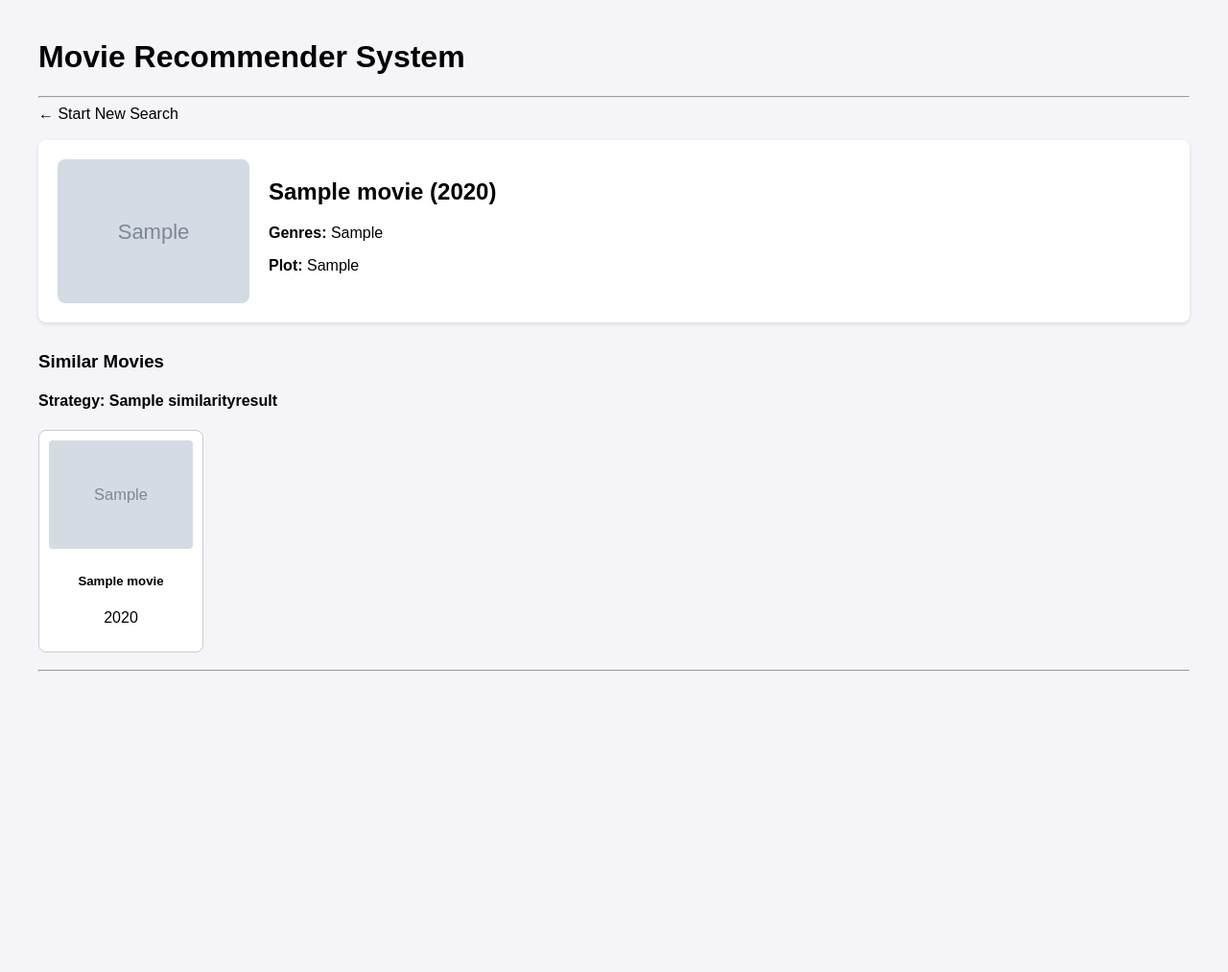
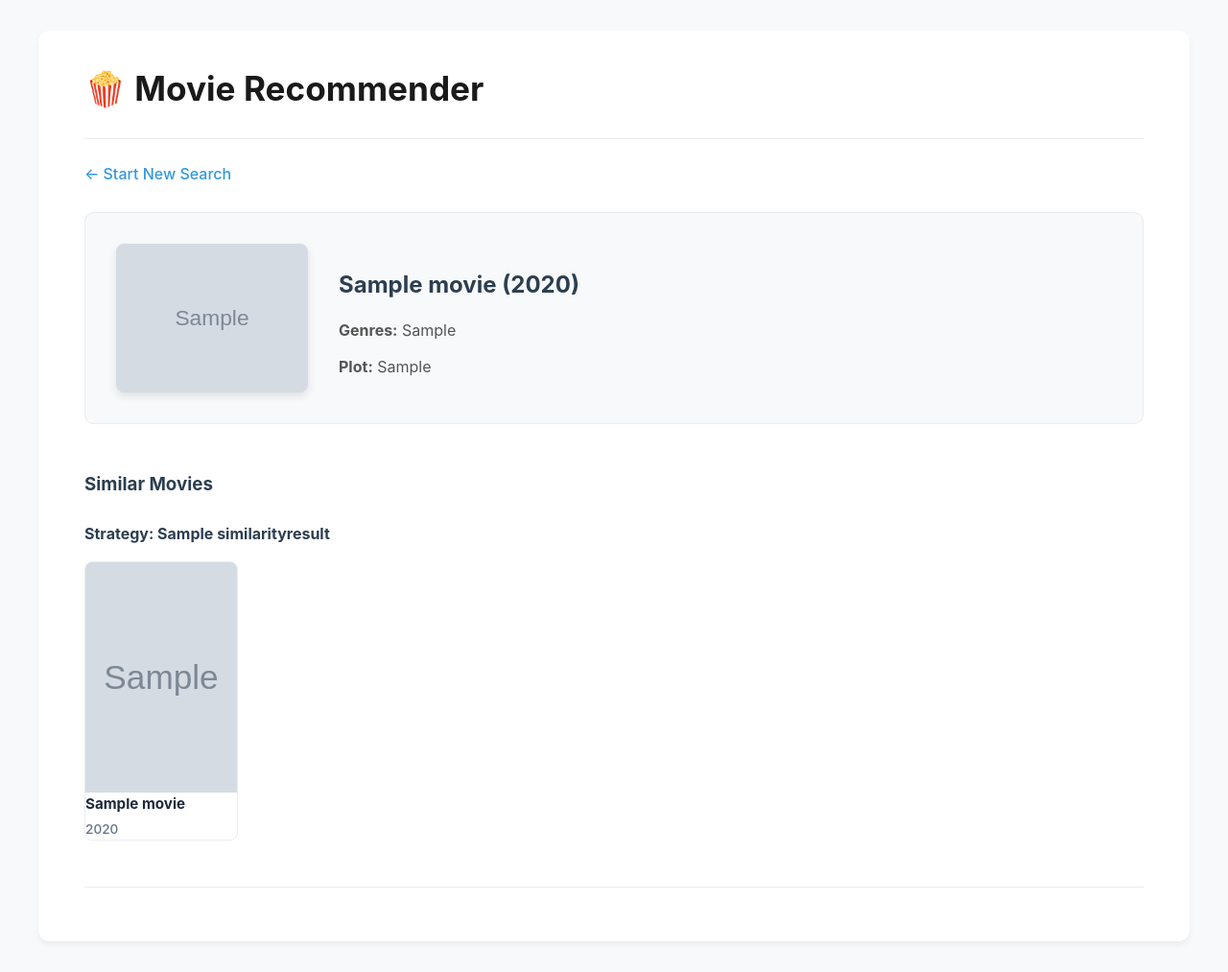
Before and after one commit to ThomasWobak/django_movie_recommender, a Django app: page /recommendations/1/ in a window 1280 px wide. Shown: the whole page at 96% size. Before the commit the page ends 700 px from the top, so only its background shows below. Run offline with Django 5.2, Linux system fonts and the light colour scheme; tables that the repository leaves empty hold one stand-in row (values such as "Sample post"); grey boxes marked "Sample" are stand-in pictures.

Commit message:
updated css rules with the help of gemini

```diff
--- a/recommender/templates/recommender/base.html
+++ b/recommender/templates/recommender/base.html
@@ -5,63 +5,206 @@
     <meta name="viewport" content="width=device-width, initial-scale=1.0">
     <title>Movie Recommender</title>
     <style>
+        /* CSS Reset & Base Styles */
+        * {
+            box-sizing: border-box;
+            margin: 0;
+            padding: 0;
+        }
         body {
-            font-family: Arial, sans-serif;
-            margin: 0;
-            padding: 20px;
-            background-color: #f4f4f9;
+            font-family: -apple-system, BlinkMacSystemFont, "Segoe UI", Roboto, Helvetica, Arial, sans-serif;
+            background-color: #f8f9fa;
+            color: #333;
+            line-height: 1.6;
+            padding: 2rem;
         }
         .container {
             max-width: 1200px;
             margin: 0 auto;
+            background: #ffffff;
+            padding: 2rem 3rem;
+            border-radius: 12px;
+            box-shadow: 0 4px 6px rgba(0, 0, 0, 0.05);
         }
-        .movie-card {
-            border: 1px solid #ccc;
-            border-radius: 8px;
-            padding: 10px;
-            text-align: center;
-            background: white;
-            min-width: 150px;
-            max-width: 150px;
+        h1 {
+            color: #1a1a1a;
+            margin-bottom: 0.5rem;
+            font-size: 2.2rem;
         }
-        .movie-card img {
-            max-width: 100%;
-            border-radius: 4px;
+        h2, h3, h4 {
+            color: #2c3e50;
+            margin-top: 1.5rem;
+            margin-bottom: 1rem;
         }
-        .movie-row {
+        hr {
+            border: 0;
+            height: 1px;
+            background: #e9ecef;
+            margin: 1.5rem 0;
+        }
+        a {
+            text-decoration: none;
+            color: #3498db;
+            font-weight: 500;
+            transition: color 0.2s ease;
+        }
+        a:hover {
+            color: #2980b9;
+        }
+
+        /* Search Box */
+        .search-box form {
             display: flex;
-            gap: 15px;
-            overflow-x: auto;
-            padding-bottom: 10px;
+            gap: 10px;
+            margin-bottom: 2rem;
         }
+        .search-box input[type="text"] {
+            flex: 1;
+            max-width: 500px;
+            padding: 12px 16px;
+            font-size: 1rem;
+            border: 1px solid #ced4da;
+            border-radius: 6px;
+            transition: border-color 0.2s;
+        }
+        .search-box input[type="text"]:focus {
+            outline: none;
+            border-color: #3498db;
+            box-shadow: 0 0 0 3px rgba(52, 152, 219, 0.1);
+        }
+        .search-box button {
+            padding: 12px 24px;
+            font-size: 1rem;
+            background-color: #3498db;
+            color: white;
+            border: none;
+            border-radius: 6px;
+            cursor: pointer;
+            font-weight: bold;
+            transition: background-color 0.2s;
+        }
+        .search-box button:hover {
+            background-color: #2980b9;
+        }
+
+        /* Reference Movie Banner */
         .reference-movie {
             display: flex;
-            gap: 20px;
-            background: white;
-            padding: 20px;
-            border-radius: 8px;
-            margin-bottom: 30px;
-            box-shadow: 0 2px 4px rgba(0,0,0,0.1);
+            gap: 2rem;
+            background: #f8f9fa;
+            padding: 2rem;
+            border-radius: 10px;
+            margin-bottom: 3rem;
+            border: 1px solid #e9ecef;
         }
         .reference-movie img {
             max-width: 200px;
             border-radius: 8px;
+            box-shadow: 0 4px 8px rgba(0,0,0,0.1);
         }
-        .search-box {
-            margin-bottom: 20px;
+        .reference-movie .details {
+            display: flex;
+            flex-direction: column;
+            justify-content: center;
         }
-        a {
-            text-decoration: none;
-            color: inherit;
+        .reference-movie p {
+            margin-bottom: 0.8rem;
+            color: #555;
+        }
+
+        /* Movie Cards & Rows */
+        .movie-row {
+            display: flex;
+            gap: 1.5rem;
+            overflow-x: auto;
+            padding-bottom: 1.5rem;
+            /* Smooth scrolling for horizontal overflow */
+            scroll-behavior: smooth;
+            /* Hide scrollbar for cleaner look (optional, works in Webkit) */
+        }
+        .movie-row::-webkit-scrollbar {
+            height: 8px;
+        }
+        .movie-row::-webkit-scrollbar-thumb {
+            background-color: #cbd5e1;
+            border-radius: 4px;
+        }
+
+        .results-grid {
+            display: flex;
+            flex-wrap: wrap;
+            gap: 1.5rem;
+        }
+
+        .movie-card {
+            display: flex;
+            flex-direction: column;
+            width: 160px;
+            min-width: 160px;
+            background: white;
+            border-radius: 8px;
+            overflow: hidden;
+            border: 1px solid #e9ecef;
+            transition: transform 0.2s ease, box-shadow 0.2s ease;
+            height: 100%;
         }
         a:hover .movie-card {
-            box-shadow: 0 4px 8px rgba(0,0,0,0.2);
+            transform: translateY(-5px);
+            box-shadow: 0 10px 15px rgba(0,0,0,0.1);
+            border-color: #cbd5e1;
+        }
+        .movie-card img {
+            width: 100%;
+            height: 240px;
+            object-fit: cover;
+        }
+        .movie-card .no-poster {
+            height: 240px;
+            background: #e2e8f0;
+            display: flex;
+            align-items: center;
+            justify-content: center;
+            color: #64748b;
+            font-size: 0.9rem;
+            text-align: center;
+            padding: 1rem;
+        }
+        .movie-card-content {
+            padding: 0.8rem;
+            flex-grow: 1;
+            display: flex;
+            flex-direction: column;
+        }
+        .movie-card h4, .movie-card h5 {
+            margin: 0 0 0.2rem 0;
+            font-size: 0.95rem;
+            color: #1e293b;
+            /* Truncate long titles */
+            white-space: nowrap;
+            overflow: hidden;
+            text-overflow: ellipsis;
+        }
+        .movie-card p {
+            margin: 0;
+            font-size: 0.85rem;
+            color: #64748b;
+        }
+
+        /* Strategy Section Headers */
+        .strategy-section h4 {
+            background-color: #2c3e50;
+            color: white;
+            display: inline-block;
+            padding: 0.4rem 1rem;
+            border-radius: 4px;
+            font-size: 0.9rem;
+            margin-bottom: 1rem;
         }
     </style>
 </head>
 <body>
     <div class="container">
-        <h1>Movie Recommender System</h1>
+        <h1>🍿 Movie Recommender</h1>
         <hr>
         {% block content %}
         {% endblock %}
--- a/recommender/templates/recommender/recommendations.html
+++ b/recommender/templates/recommender/recommendations.html
@@ -27,9 +27,7 @@
                             {% if movie.poster_url %}
                                 <img src="{{ movie.poster_url }}" alt="{{ movie.title }}">
                             {% else %}
-                                <div style="height: 225px; background: #eee; display: flex; align-items: center; justify-content: center;">
-                                    No Poster
-                                </div>
+                                <div class="no-poster">No Poster</div>
                             {% endif %}
                             <h5>{{ movie.title }}</h5>
                             <p>{{ movie.year }}</p>
```
